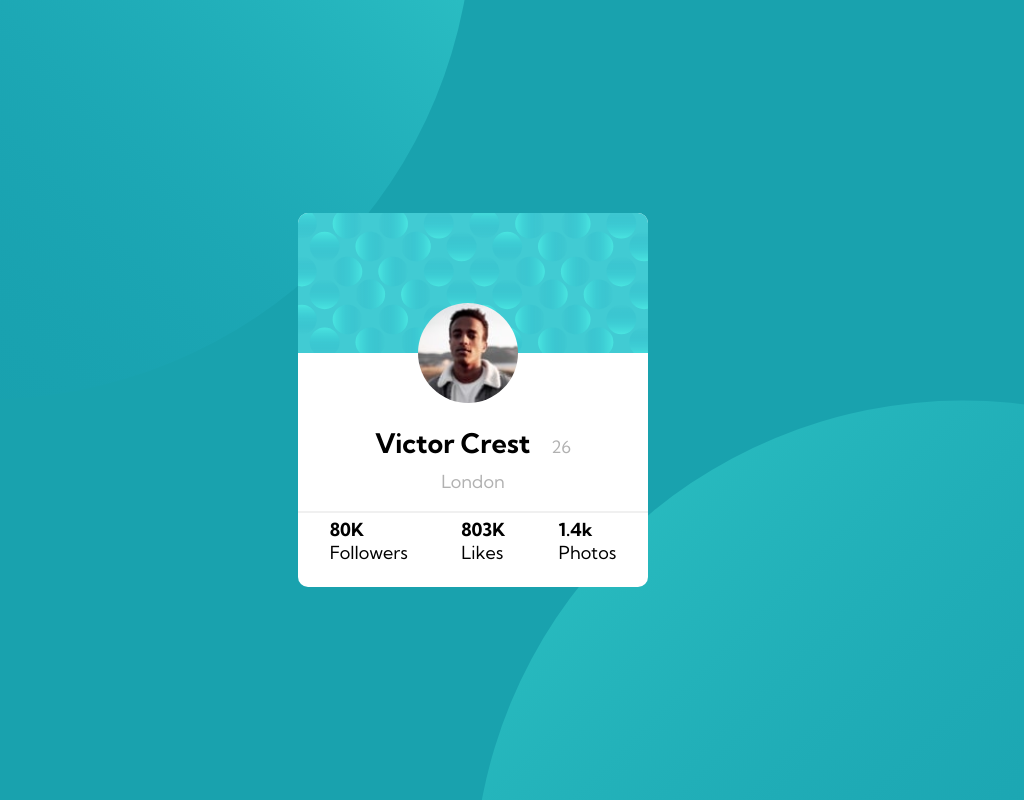
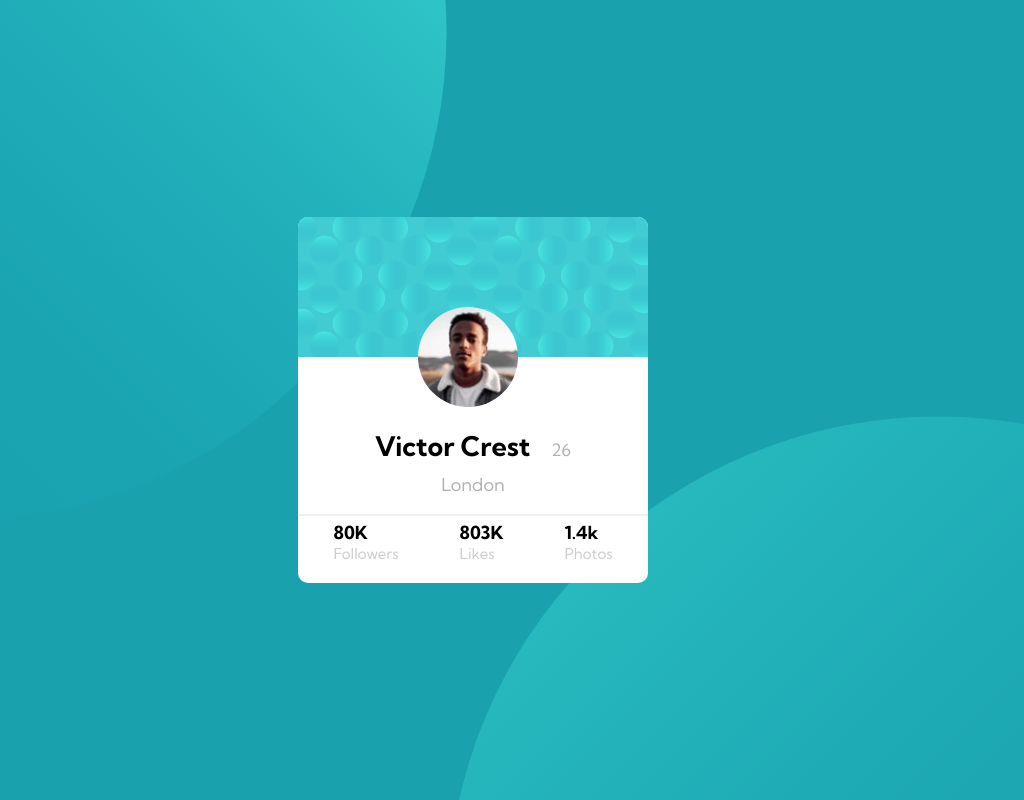
Before and after one commit to abdullahi205/profile-card-component, a plain HTML site: page index.html in a window 1280 px wide. Shown: the whole page, without its empty margins (167-1191 px from the left). Drawn offline with Linux system fonts and the light colour scheme.

Commit message:
style text

```diff
--- a/style.css
+++ b/style.css
@@ -8,7 +8,7 @@ body{
     min-height: 100vh;
     background-image: url(images/bg-pattern-top.svg), url(images/bg-pattern-bottom.svg);
     background-repeat: no-repeat, no-repeat;
-    background-position: right 50vw bottom 50vh, left 50vw top 50vh;
+    background-position: right 52vw bottom 35vh, left 48vw top 52vh;
 
 }
 
@@ -72,3 +72,7 @@ h2{
     font-weight: 700;
     margin-bottom: 0;
 }
+.light-text{
+    opacity: 0.2;
+    font-size: 15px;
+}
```
